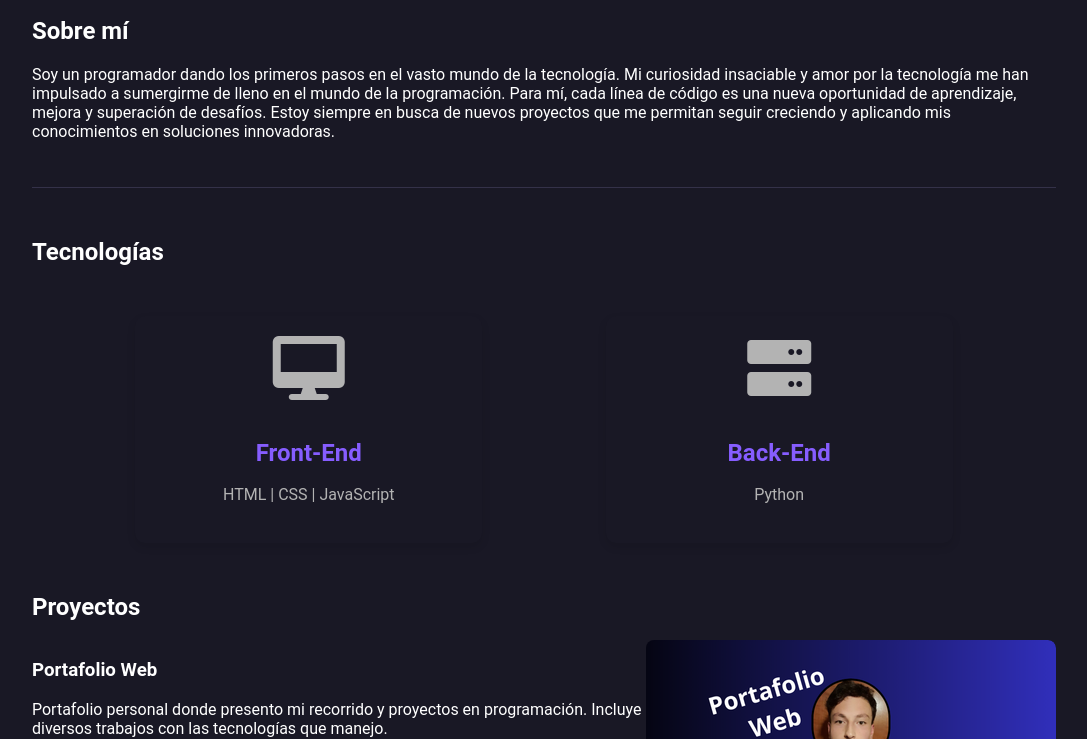
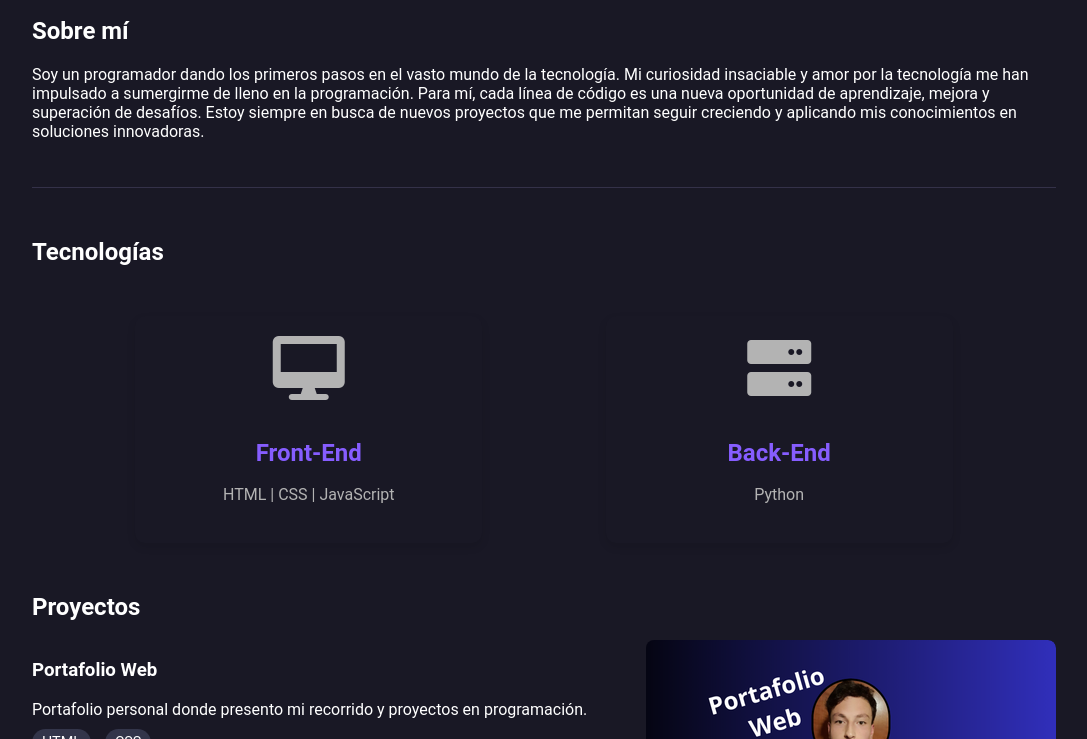
Before and after one commit to RaeZlo/portafolio-web, a plain HTML site: page index.html in a window 1280 px wide. Shown: the part 241-980 px from the top of the page, without its empty margins (96-1183 px from the left). Drawn offline with Linux system fonts and the light colour scheme.

Commit message:
Update index.html

```diff
--- a/index.html
+++ b/index.html
@@ -41,7 +41,7 @@
     <div class="sobre-mi">
         <h2>Sobre mí</h2>
         <p>Soy un programador dando los primeros pasos en el vasto mundo de la tecnología.
-           Mi curiosidad insaciable y amor por la tecnología me han impulsado a sumergirme de lleno en el mundo de la programación.
+           Mi curiosidad insaciable y amor por la tecnología me han impulsado a sumergirme de lleno en la programación.
            Para mí, cada línea de código es una nueva oportunidad de aprendizaje, mejora y superación de desafíos.
            Estoy siempre en busca de nuevos proyectos que me permitan seguir creciendo y aplicando mis conocimientos en soluciones innovadoras.
         </p>
@@ -74,7 +74,6 @@
                     <h3>Portafolio Web</h3>
                     <p>
                         Portafolio personal donde presento mi recorrido y proyectos en programación.
-                        Incluye diversos trabajos con las tecnologías que manejo.
                     </p>
                     <div class="tecnologias">
                         <span class="tec">HTML</span>
```
